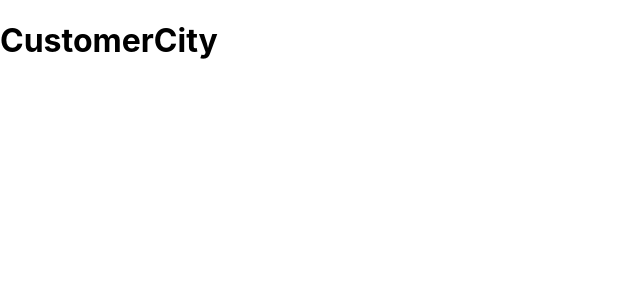
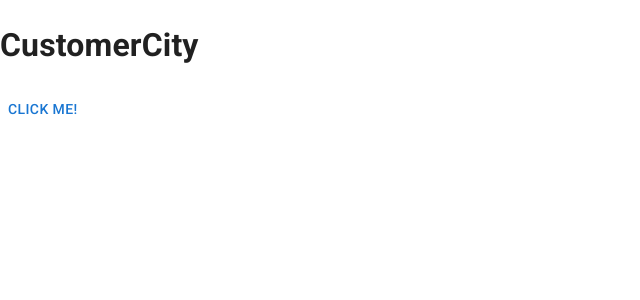
Before and after one commit to Leonardo8221/customer-city, a React (Create React App) app: page / in a window 1280 px wide. Shown: the top 300 px of the page, without its empty margins (0-640 px from the left). Built offline with nearby package versions, Linux system fonts and the light colour scheme.

Commit message:
chore: set up mui

```diff
--- a/package.json
+++ b/package.json
@@ -11,6 +11,9 @@
     "test": "react-scripts test"
   },
   "dependencies": {
+    "@emotion/react": "^11.9.0",
+    "@emotion/styled": "^11.8.1",
+    "@mui/material": "^5.6.3",
     "@testing-library/jest-dom": "^5.14.1",
     "@testing-library/react": "^13.0.0",
     "@testing-library/user-event": "^13.2.1",
--- a/public/index.html
+++ b/public/index.html
@@ -5,10 +5,7 @@
     <link rel="icon" href="%PUBLIC_URL%/favicon.ico" />
     <meta name="viewport" content="width=device-width, initial-scale=1" />
     <meta name="theme-color" content="#000000" />
-    <meta
-      name="description"
-      content="Web site created using create-react-app"
-    />
+    <meta name="description" content="Web site created using create-react-app" />
     <link rel="apple-touch-icon" href="%PUBLIC_URL%/logo192.png" />
     <!--
       manifest.json provides metadata used when your web app is installed on a
@@ -24,7 +21,9 @@
       work correctly both with client-side routing and a non-root public URL.
       Learn how to configure a non-root public URL by running `npm run build`.
     -->
-    <title>React App</title>
+    <link rel="stylesheet" href="https://fonts.googleapis.com/css?family=Roboto:300,400,500,700&display=swap" />
+
+    <title>Customer City</title>
   </head>
   <body>
     <noscript>You need to enable JavaScript to run this app.</noscript>
--- a/src/App.tsx
+++ b/src/App.tsx
@@ -1,10 +1,17 @@
 import { FC } from 'react';
+import { ThemeProvider, CssBaseline, Button } from '@mui/material';
+
+import theme from 'core/theme';
 
 const App: FC = () => {
   return (
-    <div>
-      <h1>CustomerCity</h1>
-    </div>
+    <ThemeProvider theme={theme}>
+      <CssBaseline />
+      <div>
+        <h1>CustomerCity</h1>
+        <Button>Click me!</Button>
+      </div>
+    </ThemeProvider>
   );
 };
 
--- /dev/null
+++ b/src/core/theme.ts
@@ -0,0 +1,15 @@
+import { createTheme } from '@mui/material/styles';
+
+const theme = createTheme({
+  components: {
+    // Name of the component
+    MuiButtonBase: {
+      defaultProps: {
+        // The props to change the default for.
+        disableRipple: true, // No more ripple, on the whole application 💣!
+      },
+    },
+  },
+});
+
+export default theme;
```
Also changed, not shown: tsconfig.json (+3 -8 lines), 1 other file (tests, documents, lock files or other folders).
